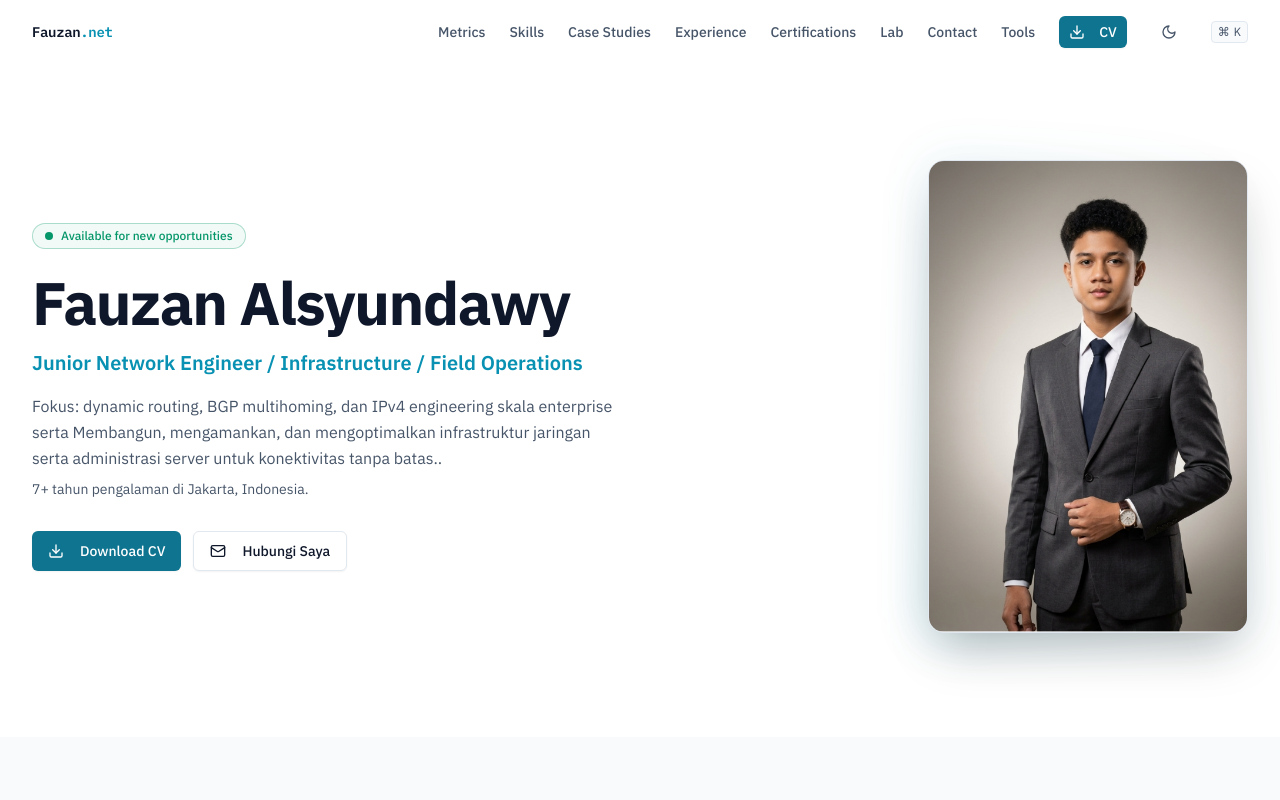
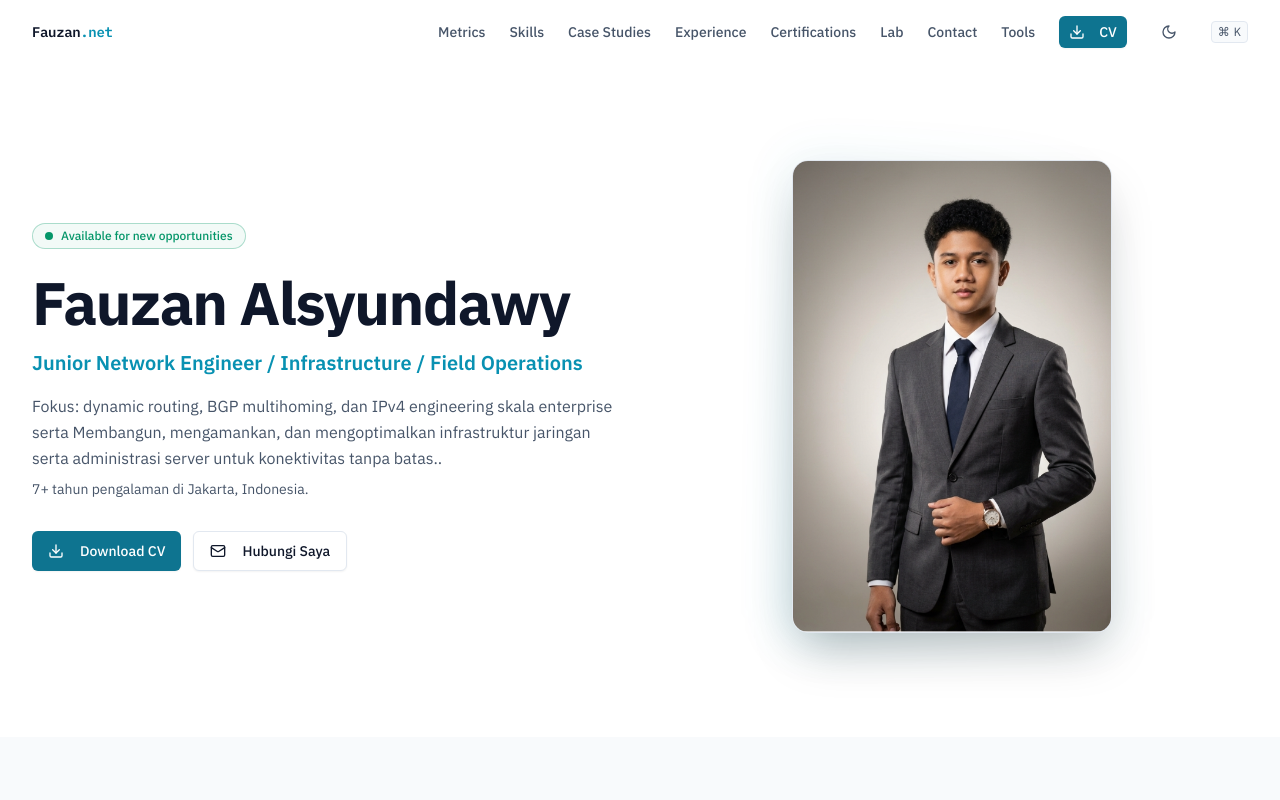
Before and after one commit to FauzanAlsyundawy/portofolio, a Next.js app: page / in a window 1280 px wide. Shown: the top 800 px of the page. Built offline with nearby package versions, Linux system fonts and the light colour scheme.

Commit message:
style: center profile photo in hero section

```diff
--- a/components/sections/hero.tsx
+++ b/components/sections/hero.tsx
@@ -53,9 +53,9 @@ export function Hero() {
             initial={{ opacity: 0, scale: 0.95 }}
             animate={{ opacity: 1, scale: 1 }}
             transition={{ duration: 0.6, ease: "easeOut" }}
-            className="relative flex justify-center lg:justify-end mt-8 lg:mt-0"
+            className="relative flex items-center justify-center mt-8 lg:mt-0"
           >
-            <div className="relative w-64 sm:w-72 lg:w-80 aspect-[541/799] max-w-full">
+            <div className="relative w-64 sm:w-72 lg:w-80 aspect-[541/799] max-w-full mx-auto">
               {/* Decorative subtle backdrop glow */}
               <div className="absolute -inset-2 rounded-3xl bg-gradient-to-tr from-signal/25 via-signal/10 to-transparent blur-xl -z-10 opacity-70" />
               <div className="relative h-full w-full rounded-2xl overflow-hidden border border-border shadow-2xl bg-surface">
```
